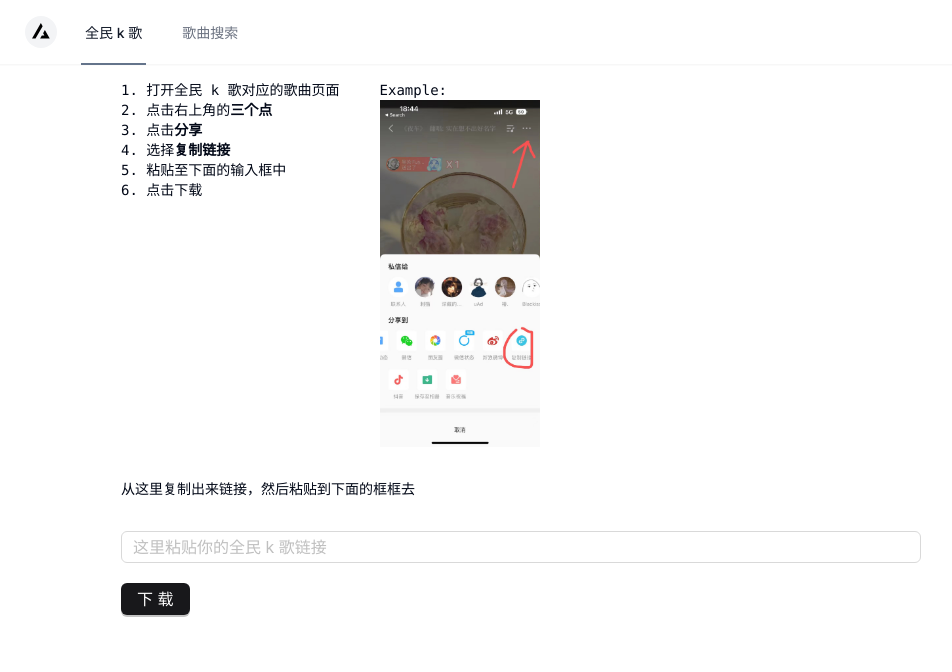
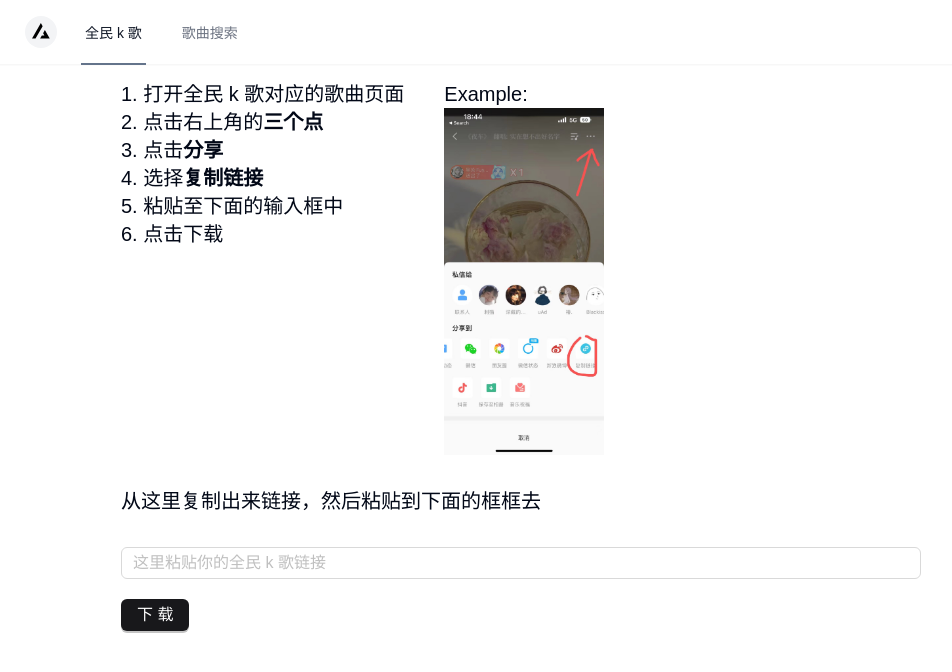
Before and after one commit to BlackBerry009/tools, a Next.js app: page /ktv in a window 1280 px wide. Shown: the top 672 px of the page, without its empty margins (7-959 px from the left). Built offline with nearby package versions, Linux system fonts and the light colour scheme; a web font is replaced by a local one.

Commit message:
add font

```diff
--- /dev/null
+++ b/app/fonts.ts
@@ -0,0 +1,5 @@
+import localFont from 'next/font/local'
+import { Indie_Flower } from 'next/font/google'
+
+export const inter = Indie_Flower({ weight: '400', subsets: ['latin'] })
+export const myFont = localFont({src: './hk.ttf'})
--- a/app/ktv/page.tsx
+++ b/app/ktv/page.tsx
@@ -17,7 +17,7 @@
     }
   }
   return (
-    <div>
+    <div className='text-xl'>
       <div>
         <div className="flex gap-10">
           <div>
@@ -36,6 +36,7 @@
                 alt="example-song.jpg"
                 width={200}
                 height={400}
+                priority
               />
             </div>
           </div>
--- a/app/layout.tsx
+++ b/app/layout.tsx
@@ -1,12 +1,11 @@
 import './globals.css'
 import type { Metadata } from 'next'
-import { Inter } from 'next/font/google'
 import Nav from './nav'
 import StyledComponentsRegistry from '@/lib/AntdRegistry'
 import { ConfigProvider } from 'antd'
 import theme from '@/theme/themeConfig'
+import { myFont } from './fonts'
 
-const inter = Inter({ subsets: ['latin'] })
 
 export const metadata: Metadata = {
   title: 'Tools',
@@ -20,12 +19,12 @@
 }) {
   return (
     <html lang="en">
-      <body className={inter.className}>
+      <body className={myFont.className}>
         <ConfigProvider theme={theme}>
           <StyledComponentsRegistry>
             <Nav />
             <main className="flex pt-20 h-full flex-col items-center justify-between p-24">
-              <div className="z-1 w-full max-w-5xl items-center justify-between font-mono text-sm">
+              <div className="z-1 w-full max-w-5xl items-center justify-between text-sm">
                 {children}
               </div>
             </main>
--- a/app/page.tsx
+++ b/app/page.tsx
@@ -1,8 +1,9 @@
+import { inter } from "./fonts"
 
 
 export default function Home() {
   return (
-    <div className="flex flex-col gap-3">
+    <div className={`flex flex-col gap-3 text-3xl ${inter.className}`}>
       <p>hello!</p>
       <p>this is a website with some tools for girlfriend.</p>
       <p>if you find it and need some tools.</p>
--- a/package.json
+++ b/package.json
@@ -9,11 +9,11 @@
   },
   "dependencies": {
     "@ant-design/cssinjs": "^1.16.1",
-    "@ant-design/icons": "^5.2.3",
+    "@ant-design/icons": "^5.2.4",
     "@types/node": "20.4.5",
     "@types/react": "18.2.17",
     "@types/react-dom": "18.2.7",
-    "antd": "^5.8.0",
+    "antd": "^5.8.1",
     "autoprefixer": "10.4.14",
     "class-variance-authority": "^0.7.0",
     "clsx": "^2.0.0",
--- a/theme/themeConfig.ts
+++ b/theme/themeConfig.ts
@@ -5,7 +5,8 @@
   token: {
     fontSize: 16,
     colorPrimary: '#18181b',
-    colorPrimaryBg: '#c5c5c5'
+    colorPrimaryBg: '#c5c5c5',
+    fontFamily: 'var(--font-myFont)',
   },
   components:{
     Input: {
```
Also changed, not shown: 2 other files (tests, documents, lock files or other folders).
